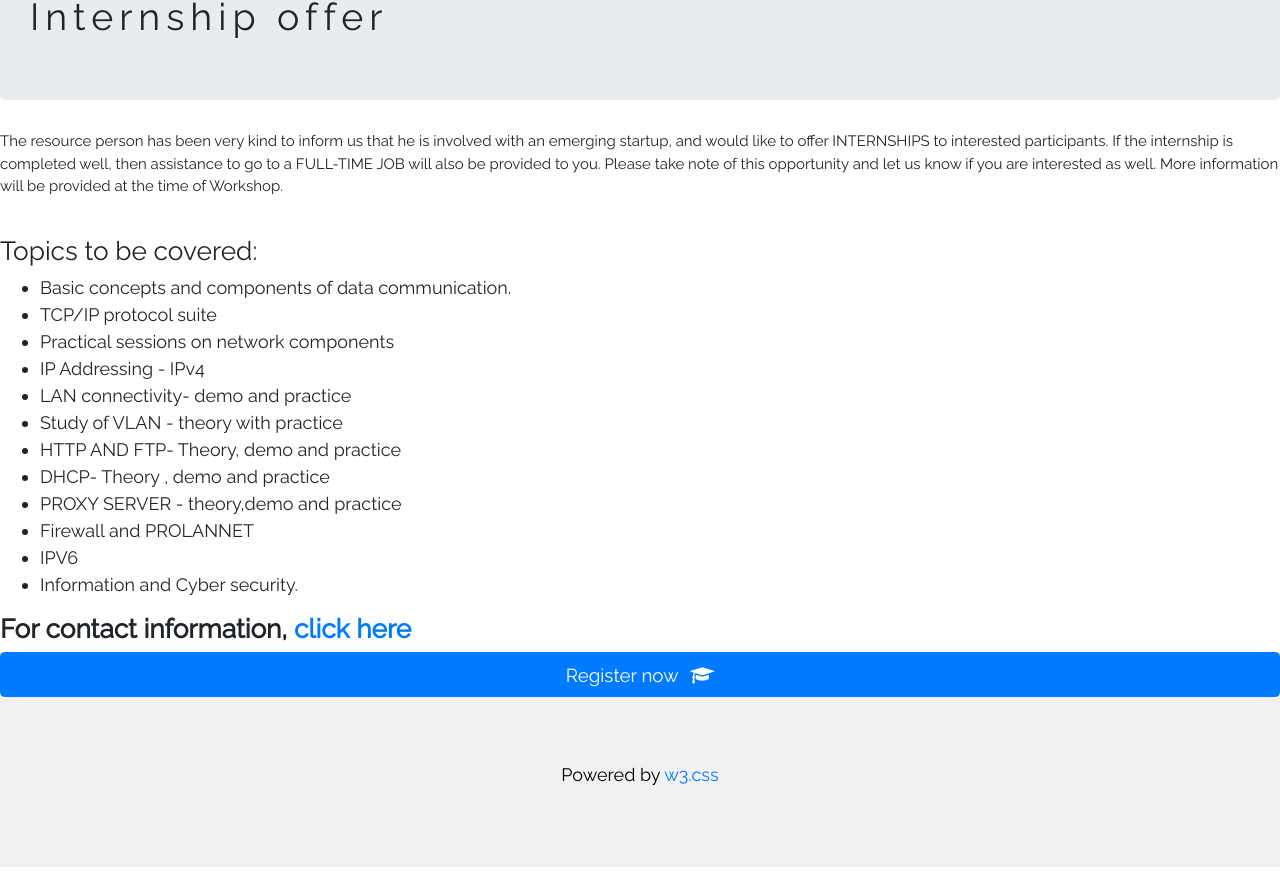
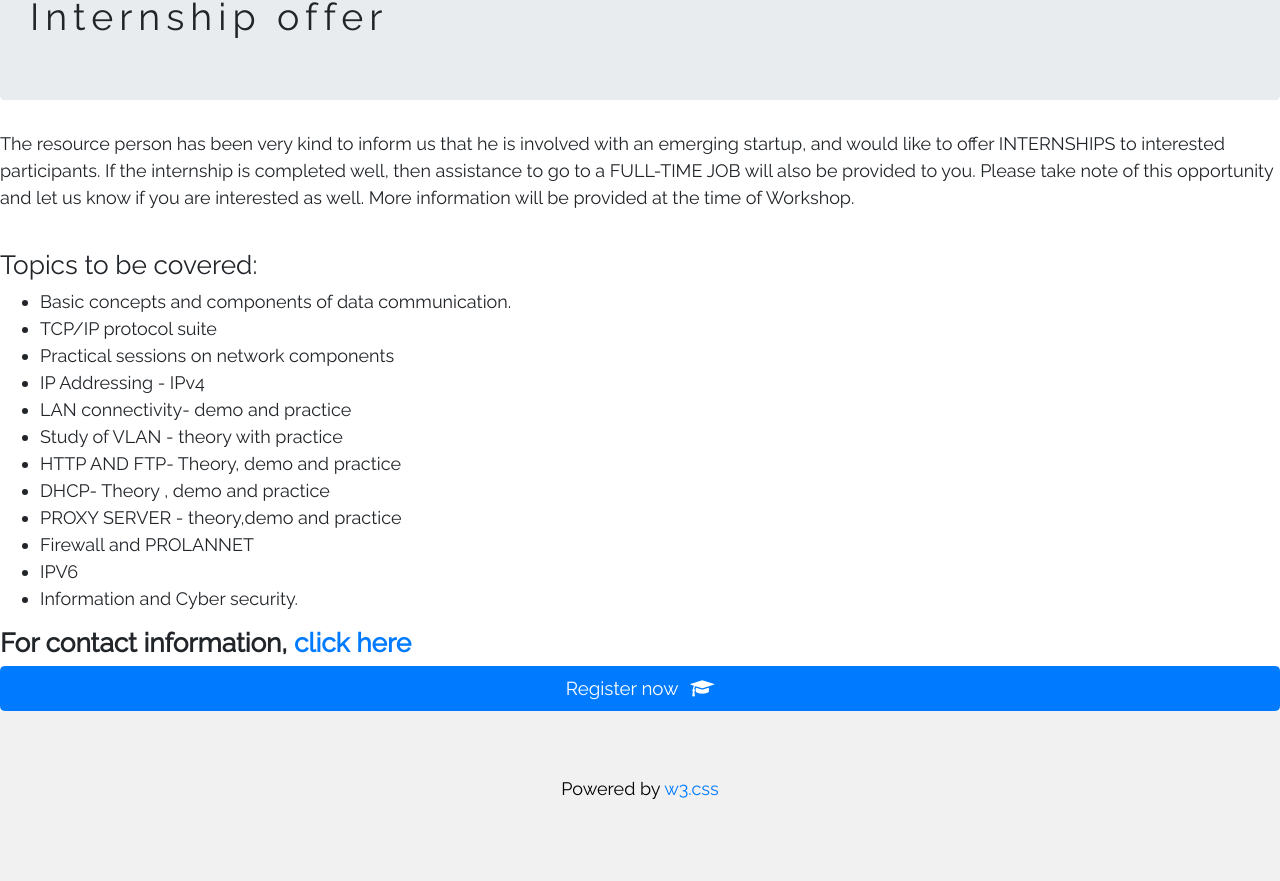
Before and after one commit to netgix/site, a plain HTML site: page about.html in a window 1280 px wide. Shown: the part 1010-1891 px from the top of the page. Drawn offline with nearby package versions, Linux system fonts and the light colour scheme.

Commit message:
Update about.html

```diff
--- a/about.html
+++ b/about.html
@@ -54,7 +54,7 @@ ul {
         </ul>
 
   <h1 class="jumbotron">Internship offer</h1>
-  <p class=".important">The resource person has been very kind to inform us that he is involved with an emerging startup, and would like to offer INTERNSHIPS to interested participants. If the internship is completed well, then assistance to go to a FULL-TIME JOB will also be provided to you. Please take note of this opportunity and let us know if you are interested as well. More information will be provided at the time of Workshop. </p>
+  <p class="important">The resource person has been very kind to inform us that he is involved with an emerging startup, and would like to offer INTERNSHIPS to interested participants. If the internship is completed well, then assistance to go to a FULL-TIME JOB will also be provided to you. Please take note of this opportunity and let us know if you are interested as well. More information will be provided at the time of Workshop. </p>
 
         <br>
         <h3>Topics to be covered:</h3>
```
